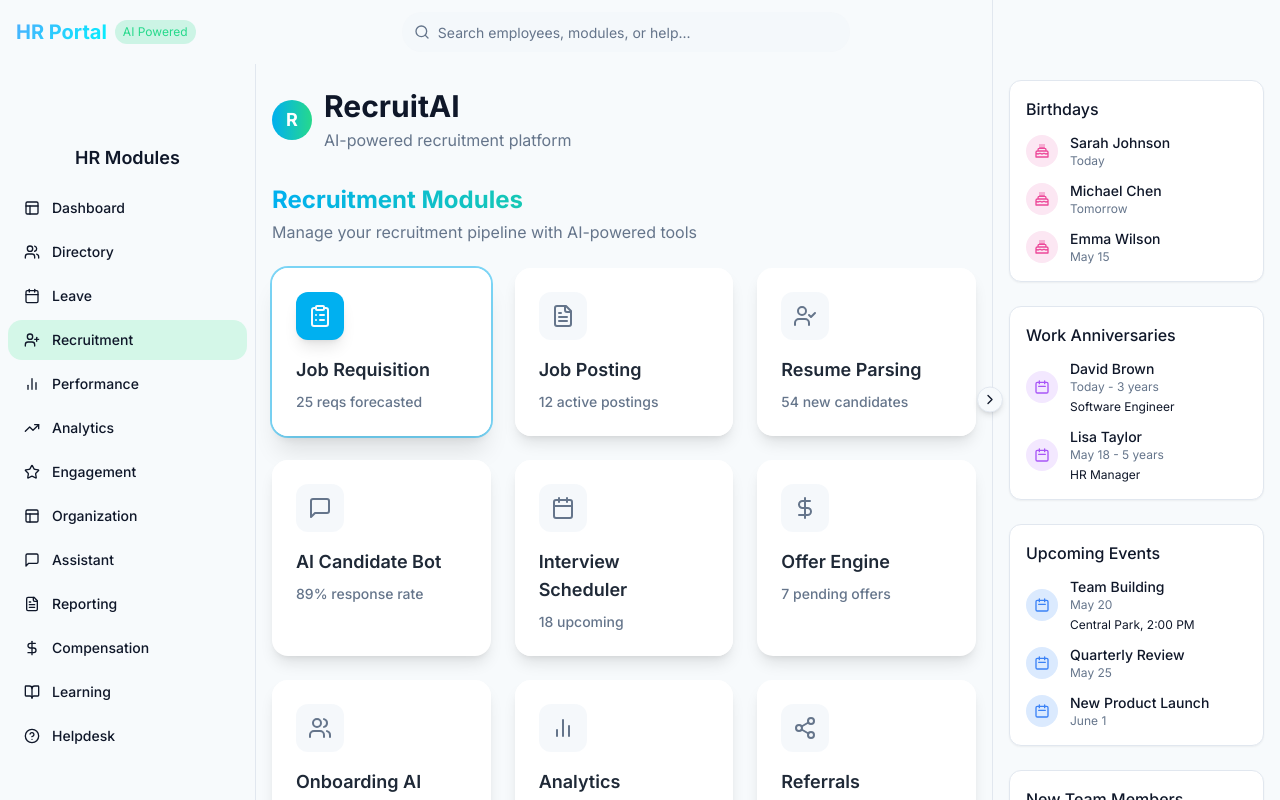
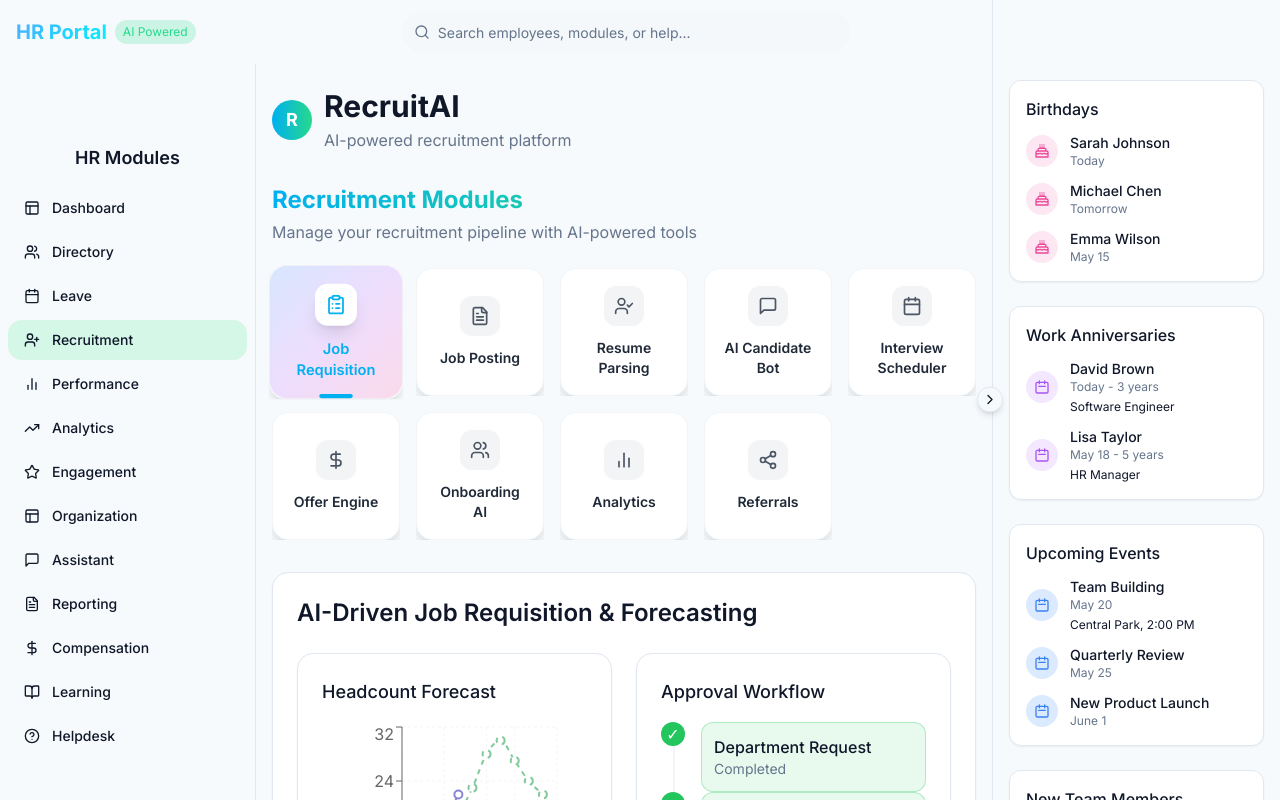
Before and after one commit to jagadeesh-l/zenith-hr-pulse, a React (Vite) app: page /recruitment in a window 1280 px wide. Shown: the top 800 px of the page. Built offline with nearby package versions, Linux system fonts and the light colour scheme.

Commit message:
Refactor: Improve Recruitment module card design
- Removed status from cards.
- Implemented a sleek, modern card design with hover effects.
- Reduced card size to accommodate 9 options.
- Added navigation to corresponding detail panels on card click.

```diff
--- a/src/components/recruitment/RecruitmentOverview.tsx
+++ b/src/components/recruitment/RecruitmentOverview.tsx
@@ -11,11 +11,9 @@ import {
   ClipboardList,
   Share2
 } from "lucide-react";
-import { Card } from "@/components/ui/card";
 
 type OverviewSectionProps = {
   title: string;
-  kpi: string;
   icon: React.ReactNode;
   id: string;
   active: boolean;
@@ -23,39 +21,54 @@ type OverviewSectionProps = {
   gradient: string;
 }
 
-const OverviewSection = ({ title, kpi, icon, active, onClick, gradient }: OverviewSectionProps) => (
-  <Card
-    className={`group relative overflow-hidden transition-all duration-500 cursor-pointer border-0 shadow-lg hover:shadow-2xl hover:scale-105 ${
-      active ? 'ring-2 ring-primary/50 shadow-xl' : ''
+const OverviewSection = ({ title, icon, active, onClick, gradient }: OverviewSectionProps) => (
+  <div
+    className={`group relative overflow-hidden transition-all duration-500 cursor-pointer transform hover:scale-105 ${
+      active ? 'scale-105' : ''
     }`}
     onClick={onClick}
   >
-    {/* Gradient Background */}
-    <div className={`absolute inset-0 ${gradient} opacity-0 group-hover:opacity-100 transition-opacity duration-500`} />
+    {/* Main Card */}
+    <div className="relative h-32 w-full rounded-2xl bg-white dark:bg-gray-800 shadow-lg hover:shadow-2xl transition-all duration-500 border border-gray-100 dark:border-gray-700">
 
-    {/* Content */}
-    <div className="relative p-6 bg-white/90 group-hover:bg-white/95 transition-all duration-500">
-      <div className="flex items-center justify-between mb-4">
-        <div className={`w-12 h-12 rounded-xl flex items-center justify-center transition-all duration-500 ${
-          active ? 'bg-primary text-primary-foreground shadow-lg' : 'bg-muted/70 text-muted-foreground group-hover:bg-white group-hover:text-primary group-hover:shadow-lg'
+      {/* Gradient Overlay */}
+      <div className={`absolute inset-0 rounded-2xl opacity-0 group-hover:opacity-100 transition-opacity duration-500 ${gradient}`} />
+
+      {/* Active State Overlay */}
+      {active && (
+        <div className={`absolute inset-0 rounded-2xl ${gradient} opacity-20`} />
+      )}
+
+      {/* Content */}
+      <div className="relative p-4 h-full flex flex-col items-center justify-center text-center">
+        {/* Icon */}
+        <div className={`w-10 h-10 rounded-xl flex items-center justify-center transition-all duration-500 mb-3 ${
+          active
+            ? 'bg-white text-primary shadow-lg'
+            : 'bg-gray-100 dark:bg-gray-700 text-gray-600 dark:text-gray-300 group-hover:bg-white group-hover:text-primary group-hover:shadow-lg'
         }`}>
           {icon}
         </div>
+
+        {/* Title */}
+        <h3 className={`font-semibold text-sm transition-colors duration-300 ${
+          active
+            ? 'text-primary'
+            : 'text-gray-800 dark:text-gray-200 group-hover:text-white'
+        }`}>
+          {title}
+        </h3>
       </div>
 
-      <div className="space-y-2">
-        <h3 className="font-semibold text-lg text-gray-800 group-hover:text-gray-900 transition-colors duration-300">
-          {title}
-        </h3>
-        <p className="text-sm text-muted-foreground group-hover:text-gray-600 font-medium transition-colors duration-300">
-          {kpi}
-        </p>
-      </div>
+      {/* Hover Glow Effect */}
+      <div className="absolute inset-0 rounded-2xl opacity-0 group-hover:opacity-100 transition-opacity duration-500 bg-gradient-to-r from-transparent via-white/20 to-transparent" />
 
-      {/* Hover indicator */}
-      <div className="absolute bottom-0 left-0 w-full h-1 bg-gradient-to-r from-primary to-secondary transform scale-x-0 group-hover:scale-x-100 transition-transform duration-500 origin-left" />
+      {/* Active Indicator */}
+      {active && (
+        <div className="absolute bottom-0 left-1/2 transform -translate-x-1/2 w-8 h-1 bg-primary rounded-full shadow-lg" />
+      )}
     </div>
-  </Card>
+  </div>
 );
 
 interface RecruitmentOverviewProps {
@@ -74,65 +87,56 @@ export function RecruitmentOverview({ onSectionChange }: RecruitmentOverviewProp
     {
       id: "job-requisition",
       title: "Job Requisition",
-      kpi: "25 reqs forecasted",
-      icon: <ClipboardList size={24} />,
-      gradient: "bg-gradient-to-br from-blue-500/20 via-purple-500/20 to-pink-500/20"
+      icon: <ClipboardList size={20} />,
+      gradient: "bg-gradient-to-br from-blue-500 via-purple-500 to-pink-500"
     },
     {
       id: "job-posting",
       title: "Job Posting",
-      kpi: "12 active postings",
-      icon: <FileText size={24} />,
-      gradient: "bg-gradient-to-br from-emerald-500/20 via-teal-500/20 to-cyan-500/20"
+      icon: <FileText size={20} />,
+      gradient: "bg-gradient-to-br from-emerald-500 via-teal-500 to-cyan-500"
     },
     {
       id: "resume-parsing",
       title: "Resume Parsing",
-      kpi: "54 new candidates",
-      icon: <UserCheck size={24} />,
-      gradient: "bg-gradient-to-br from-orange-500/20 via-red-500/20 to-pink-500/20"
+      icon: <UserCheck size={20} />,
+      gradient: "bg-gradient-to-br from-orange-500 via-red-500 to-pink-500"
     },
     {
       id: "candidate-bot",
       title: "AI Candidate Bot",
-      kpi: "89% response rate",
-      icon: <MessageSquare size={24} />,
-      gradient: "bg-gradient-to-br from-violet-500/20 via-purple-500/20 to-fuchsia-500/20"
+      icon: <MessageSquare size={20} />,
+      gradient: "bg-gradient-to-br from-violet-500 via-purple-500 to-fuchsia-500"
     },
     {
       id: "interview",
       title: "Interview Scheduler",
-      kpi: "18 upcoming",
-      icon: <Calendar size={24} />,
-      gradient: "bg-gradient-to-br from-green-500/20 via-emerald-500/20 to-teal-500/20"
+      icon: <Calendar size={20} />,
+      gradient: "bg-gradient-to-br from-green-500 via-emerald-500 to-teal-500"
     },
     {
       id: "offer",
       title: "Offer Engine",
-      kpi: "7 pending offers",
-      icon: <DollarSign size={24} />,
-      gradient: "bg-gradient-to-br from-yellow-500/20 via-orange-500/20 to-red-500/20"
+      icon: <DollarSign size={20} />,
+      gradient: "bg-gradient-to-br from-yellow-500 via-orange-500 to-red-500"
     },
     {
       id: "onboarding",
       title: "Onboarding AI",
-      kpi: "5 new hires",
-      icon: <Users size={24} />,
-      gradient: "bg-gradient-to-br from-indigo-500/20 via-blue-500/20 to-purple-500/20"
+      icon: <Users size={20} />,
+      gradient: "bg-gradient-to-br from-indigo-500 via-blue-500 to-purple-500"
     },
     {
       id: "analytics",
       title: "Analytics",
-      kpi: "22d avg time-to-hire",
-      icon: <BarChart2 size={24} />,
-      gradient: "bg-gradient-to-br from-pink-500/20 via-rose-500/20 to-red-500/20"
+      icon: <BarChart2 size={20} />,
+      gradient: "bg-gradient-to-br from-pink-500 via-rose-500 to-red-500"
     },
     {
       id: "referrals",
       title: "Referrals",
-      kpi: "15 active referrals",
-      icon: <Share2 size={24} />,
-      gradient: "bg-gradient-to-br from-cyan-500/20 via-blue-500/20 to-indigo-500/20"
+      icon: <Share2 size={20} />,
+      gradient: "bg-gradient-to-br from-cyan-500 via-blue-500 to-indigo-500"
     },
   ];
 
@@ -147,13 +151,12 @@ export function RecruitmentOverview({ onSectionChange }: RecruitmentOverviewProp
         </div>
       </div>
 
-      <div className="grid grid-cols-1 sm:grid-cols-2 md:grid-cols-3 lg:grid-cols-3 xl:grid-cols-3 gap-6">
+      <div className="grid grid-cols-2 sm:grid-cols-3 md:grid-cols-4 lg:grid-cols-5 xl:grid-cols-5 gap-4">
         {sections.map((section) => (
           <OverviewSection
             key={section.id}
             id={section.id}
             title={section.title}
-            kpi={section.kpi}
             icon={section.icon}
             gradient={section.gradient}
             active={activeSection === section.id}
```
